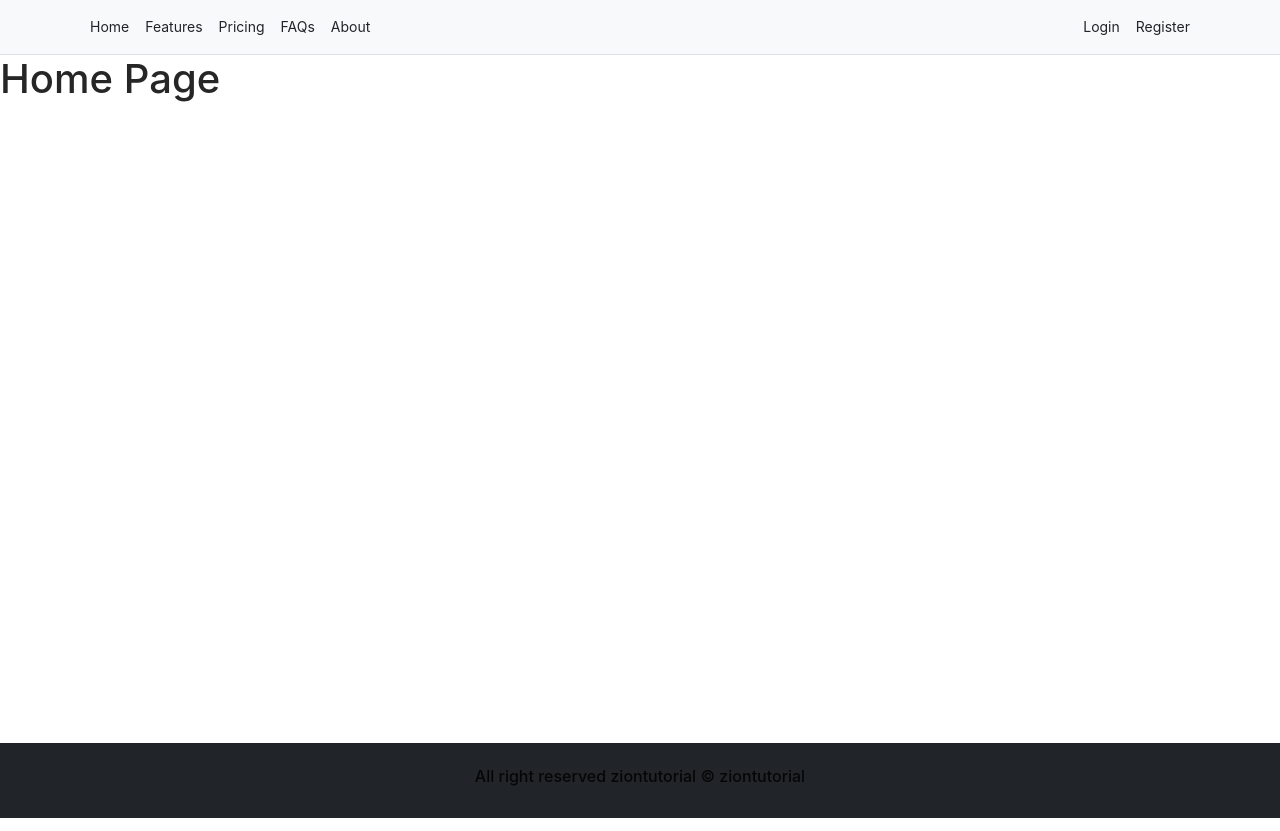
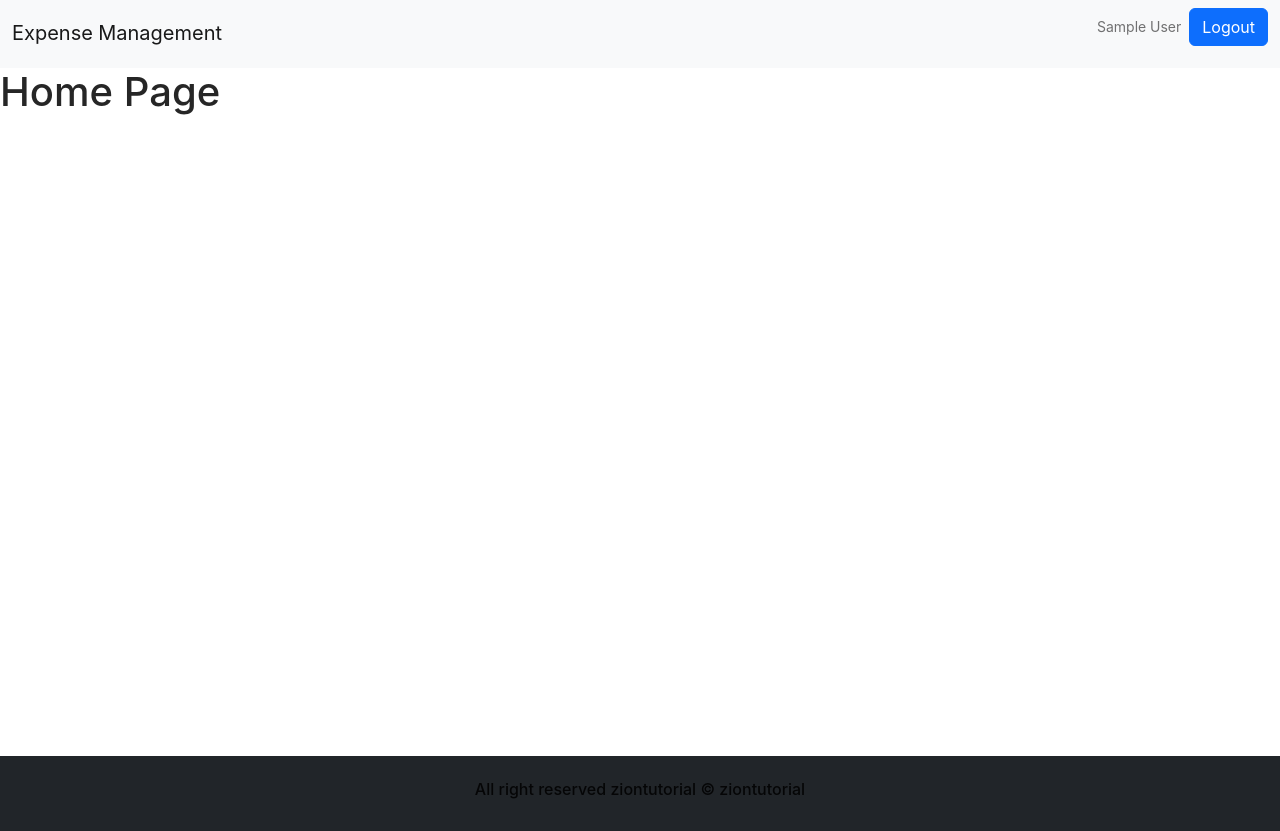
Before and after one commit to tinkugupta5/exp, a React (Create React App) app in the folder client/: page / in a window 1280 px wide. Built offline with nearby package versions, Linux system fonts and the light colour scheme; sample sign-in values are in the browser's storage.

Commit message:
protechted routes

```diff
--- a/client/src/App.js
+++ b/client/src/App.js
@@ -1,4 +1,4 @@
-import { Route,Routes } from 'react-router-dom';
+import { Navigate, Route,Routes } from 'react-router-dom';
 import Homepage from './pages/Homepage';
 import './App.css';
 import Register from './pages/Register';
@@ -8,7 +8,8 @@ function App() {
   return (
     <>
     <Routes>
-      <Route path="/" element={<Homepage/>}/>
+      {/* step second for proteced route define function */}
+      <Route path="/" element={<ProtectedRoutes><Homepage/></ProtectedRoutes>}/>
       <Route path="/register" element={<Register/>}/>
       <Route path="/login" element={<Login/>}/>
     </Routes>
@@ -16,4 +17,16 @@ function App() {
   );
 }
 
+// Protected Route function step 1 ( proteched route )
+export function ProtectedRoutes(props)
+{
+
+  if(localStorage.getItem('user')) {
+    return props.children
+  } else {
+    return <Navigate to="/login" />
+  }
+
+}
+
 export default App;
--- a/client/src/components/Layout/Header.js
+++ b/client/src/components/Layout/Header.js
@@ -1,28 +1,60 @@
-import React from 'react'
-import { Link } from 'react-router-dom'
+import React, { useState, useEffect } from "react";
+import { Link, useNavigate } from "react-router-dom";
+import { message } from "antd";
+
+const Header = () => {
+  const [loginUser, setLoginUser] = useState("");
+  const navigate = useNavigate();
+  useEffect(() => {
+    const user = JSON.parse(localStorage.getItem("user"));
+    if (user) {
+      setLoginUser(user);
+    }
+  }, []);
 
 
-const Header = () => {
+  // Logout handler
+
+  const logoutHandler = () => {
+    localStorage.removeItem("user");
+    message.success("Logout Successfully");
+    navigate("/login");
+  };
   return (
     <>
-      <nav className="py-2 bg-light border-bottom">
-    <div className="container d-flex flex-wrap">
-      <ul className="nav me-auto">
-        <li className="nav-item"><Link to="" className="nav-link link-dark px-2 active" aria-current="page">Home</Link></li>
-        <li className="nav-item"><Link to="" className="nav-link link-dark px-2">Features</Link></li>
-        <li className="nav-item"><Link to="" className="nav-link link-dark px-2">Pricing</Link></li>
-        <li className="nav-item"><Link to="" className="nav-link link-dark px-2">FAQs</Link></li>
-        <li className="nav-item"><Link to="" className="nav-link link-dark px-2">About</Link></li>
-      </ul>
-      <ul className="nav">
-        <li className="nav-item"><Link to="" className="nav-link link-dark px-2">Login</Link></li>
-        <li className="nav-item"><Link to="register" className="nav-link link-dark px-2">Register</Link></li>
-      </ul>
-    </div>
-  </nav>
+      <nav className="navbar navbar-expand-lg bg-light">
+        <div className="container-fluid">
+          <button
+            className="navbar-toggler"
+            type="button"
+            data-bs-toggle="collapse"
+            data-bs-target="#navbarTogglerDemo01"
+            aria-controls="navbarTogglerDemo01"
+            aria-expanded="false"
+            aria-label="Toggle navigation"
+          >
+            <span className="navbar-toggler-icon" />
+          </button>
+          <div className="collapse navbar-collapse" id="navbarTogglerDemo01">
+            <Link className="navbar-brand" to="/">
+              Expense Management
+            </Link>
+            <ul className="navbar-nav ms-auto mb-2 mb-lg-0">
+              <li className="nav-item">
 
+                <p className="nav-link">{loginUser && loginUser.name}</p>{" "}
+              </li>
+              <li className="nav-item">
+                <button className="btn btn-primary" onClick={logoutHandler}>
+                  Logout
+                </button>
+              </li>
+            </ul>
+          </div>
+        </div>
+      </nav>
     </>
-  )
-}
+  );
+};
 
-export default Header
+export default Header;
--- a/client/src/pages/Login.js
+++ b/client/src/pages/Login.js
@@ -34,6 +34,9 @@ export const Login = () => {
       }
     }, [navigate]);
 
+
+
+
   return (
     <>
     {/* <div className=' register-page'> */}
--- a/client/src/pages/Register.js
+++ b/client/src/pages/Register.js
@@ -30,6 +30,11 @@ const Register = () => {
       navigate("/");
     }
   }, [navigate]);
+
+
+
+// prevent for login user
+
   return (
     <>
 
```
